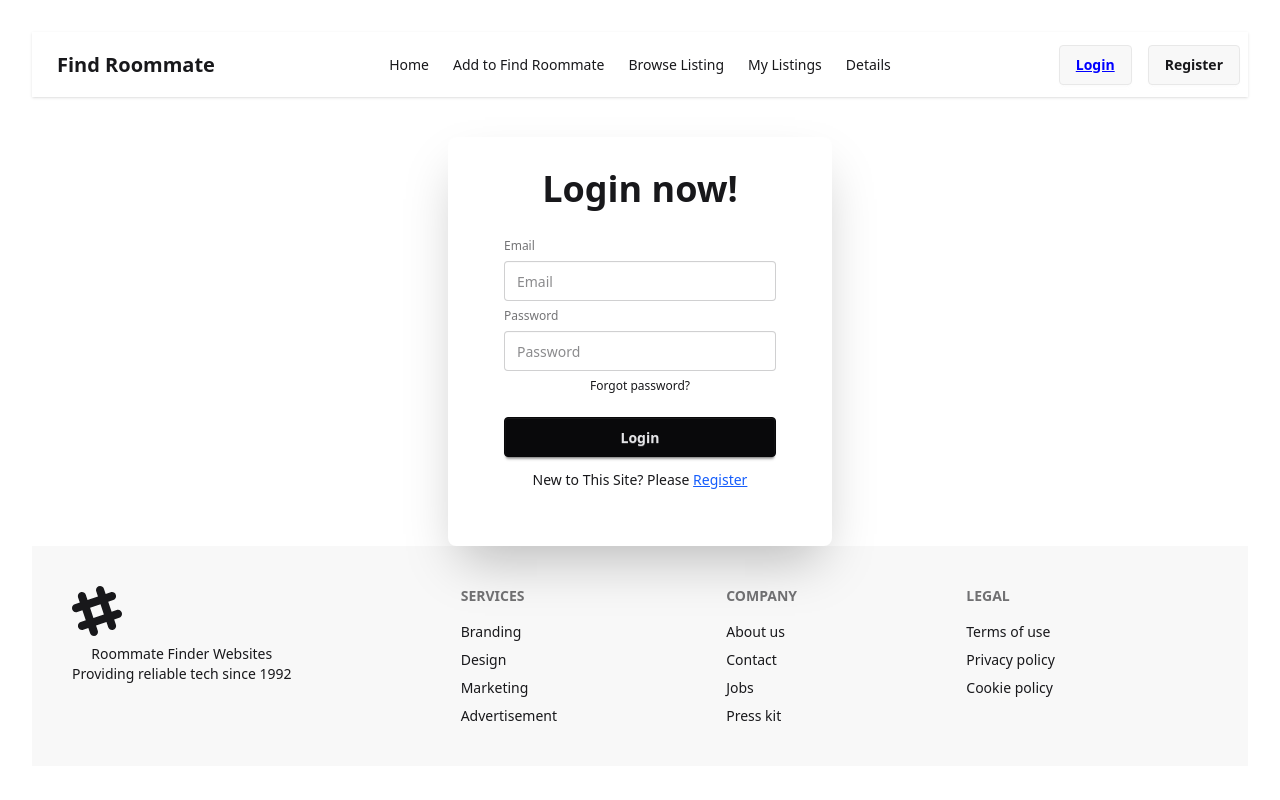
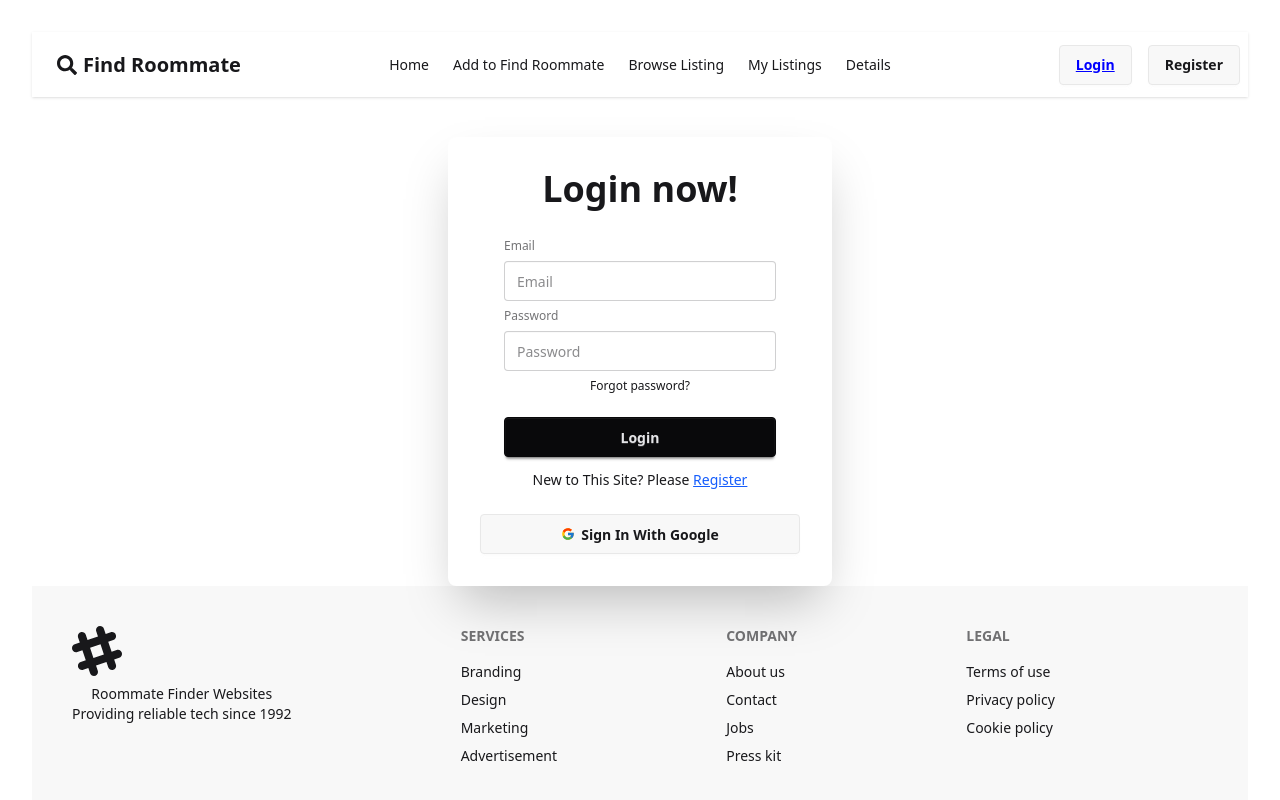
Before and after one commit to tanu42012/roommate-find-client, a React (Vite) app: page /auth/login in a window 1280 px wide. Shown: the top 800 px of the page. Built offline with nearby package versions, Linux system fonts and the light colour scheme; no server answers.

Commit message:
google sign in add

```diff
--- a/package.json
+++ b/package.json
@@ -14,6 +14,7 @@
     "firebase": "^11.7.3",
     "react": "^19.1.0",
     "react-dom": "^19.1.0",
+    "react-icons": "^5.5.0",
     "react-router": "^7.6.0",
     "tailwindcss": "^4.1.7"
   },
--- a/src/Components/Login.jsx
+++ b/src/Components/Login.jsx
@@ -1,9 +1,30 @@
-import React, { use } from 'react';
-import { Link } from 'react-router';
+import React, { use, useState } from 'react';
+import { Link, NavLink } from 'react-router';
 import { AuthContext } from '../Provider/AuthProvider';
+import { GoogleAuthProvider, signInWithPopup } from 'firebase/auth';
+import { auth } from '../firebase.init';
+import { FcGoogle } from "react-icons/fc";
 
 const Login = () => {
+    const[user,setUser]=useState(null);
+
     const{signIn}=use(AuthContext);
+    const provider=new GoogleAuthProvider()
+    const handleGoogleSignIn=()=>{
+        console.log('google sing click')
+        signInWithPopup(auth,provider)
+        .then(result=>{
+            console.log(result.user);
+            alert("User Login successfully")
+            setUser(result.user);
+
+
+        })
+        .catch(error=>{
+            console.log(error);
+
+        })
+    }
 
     const handleLogin=e=>{
         e.preventDefault();
@@ -26,7 +47,9 @@ const Login = () => {
         })
 
 
+
     }
+
     return (
         <div>
 
@@ -49,6 +72,7 @@ const Login = () => {
                             </form>
                             <p>New to This Site? Please <Link className='text-blue-600 underline' to='/auth/register'>Register</Link></p>
                         </div>
+                        <NavLink to='/home' className='btn' onClick={handleGoogleSignIn} ><FcGoogle />Sign In With Google</NavLink>
                     </div>
                 </div>
 
--- a/src/Components/Navbar.jsx
+++ b/src/Components/Navbar.jsx
@@ -2,6 +2,7 @@ import React, { use } from 'react';
 import { NavLink } from 'react-router';
 import "../Navbar/Navbar.css"
 import { AuthContext } from '../Provider/AuthProvider';
+import { FaSearch } from "react-icons/fa";
 
 const Navbar = () => {
     const{user,logOut}=use(AuthContext);
@@ -36,7 +37,7 @@ const Navbar = () => {
                             <li><a>My Listings</a></li>
                         </ul>
                     </div>
-                    <a className="btn btn-ghost text-xl">Find Roommate</a>
+                    <a className="btn btn-ghost text-xl"><FaSearch />Find Roommate</a>
                 </div>
                 <div className="navbar-center hidden lg:flex">
                     <ul className="menu menu-horizontal px-1">
--- a/src/Components/Register.jsx
+++ b/src/Components/Register.jsx
@@ -1,11 +1,33 @@
 import { createUserWithEmailAndPassword } from 'firebase/auth';
 import React, { use } from 'react';
-import { Link } from 'react-router';
+import { Link, NavLink } from 'react-router';
 import { auth } from '../firebase.init';
+import { GoogleAuthProvider, signInWithPopup } from 'firebase/auth';
 import { AuthContext } from '../Provider/AuthProvider';
+import { FcGoogle } from "react-icons/fc";
 
 const Register = () => {
     const {createUser,setUser}=use(AuthContext);
+     const provider=new GoogleAuthProvider()
+        const handleGoogleSignIn=()=>{
+            console.log('google sing click')
+            signInWithPopup(auth,provider)
+            .then(result=>{
+                console.log(result.user);
+                alert("User Login successfully")
+                setUser(result.user);
+
+
+            })
+            .catch(error=>{
+                console.log(error);
+
+            })
+        }
+
+
+
+
 
     const handleRegister=e=>{
 
@@ -66,6 +88,8 @@ const Register = () => {
                     </form>
                     <p>Already Have an Account? Please <Link className='text-blue-600 underline' to='/auth/login'>Login</Link></p>
                 </div>
+                <NavLink to='/home' className='btn' onClick={handleGoogleSignIn} ><FcGoogle />Sign In With Google</NavLink >
+
             </div>
         </div>
     );
```
Also changed, not shown: 1 other file (tests, documents, lock files or other folders).
